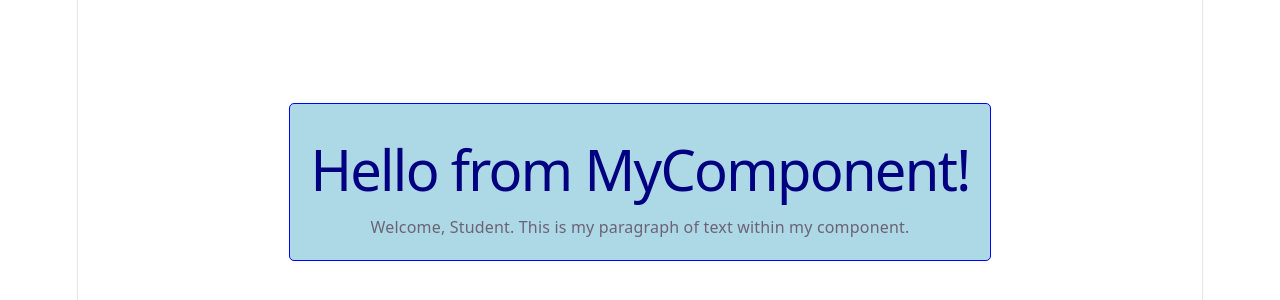
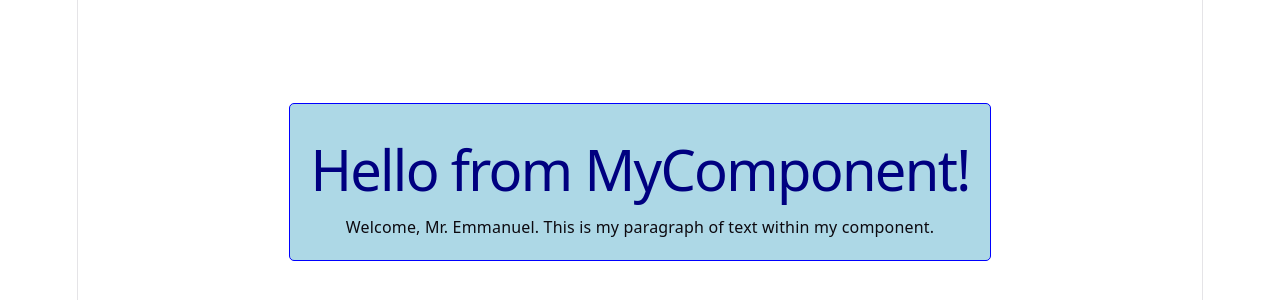
Before and after one commit to Millowise01/First-React-App-with-TypeScript-and-Vite, a React (Vite) app: page / in a window 1280 px wide. Shown: the part 218-518 px from the top of the page. Built offline with nearby package versions, Linux system fonts and the light colour scheme.

Commit message:
changed name to Mr. Emmanuel

```diff
--- a/src/App.tsx
+++ b/src/App.tsx
@@ -4,7 +4,7 @@ import './App.css';
 function App() {
   return (
     <div className="App">
-      <MyComponent name="Student" />
+      <MyComponent name="Mr. Emmanuel" />
     </div>
   );
 }
--- a/src/index.css
+++ b/src/index.css
@@ -1,5 +1,5 @@
 :root {
-  --text: #6b6375;
+  --text: #0c090f;
   --text-h: #08060d;
   --bg: #fff;
   --border: #e5e4e7;
```
